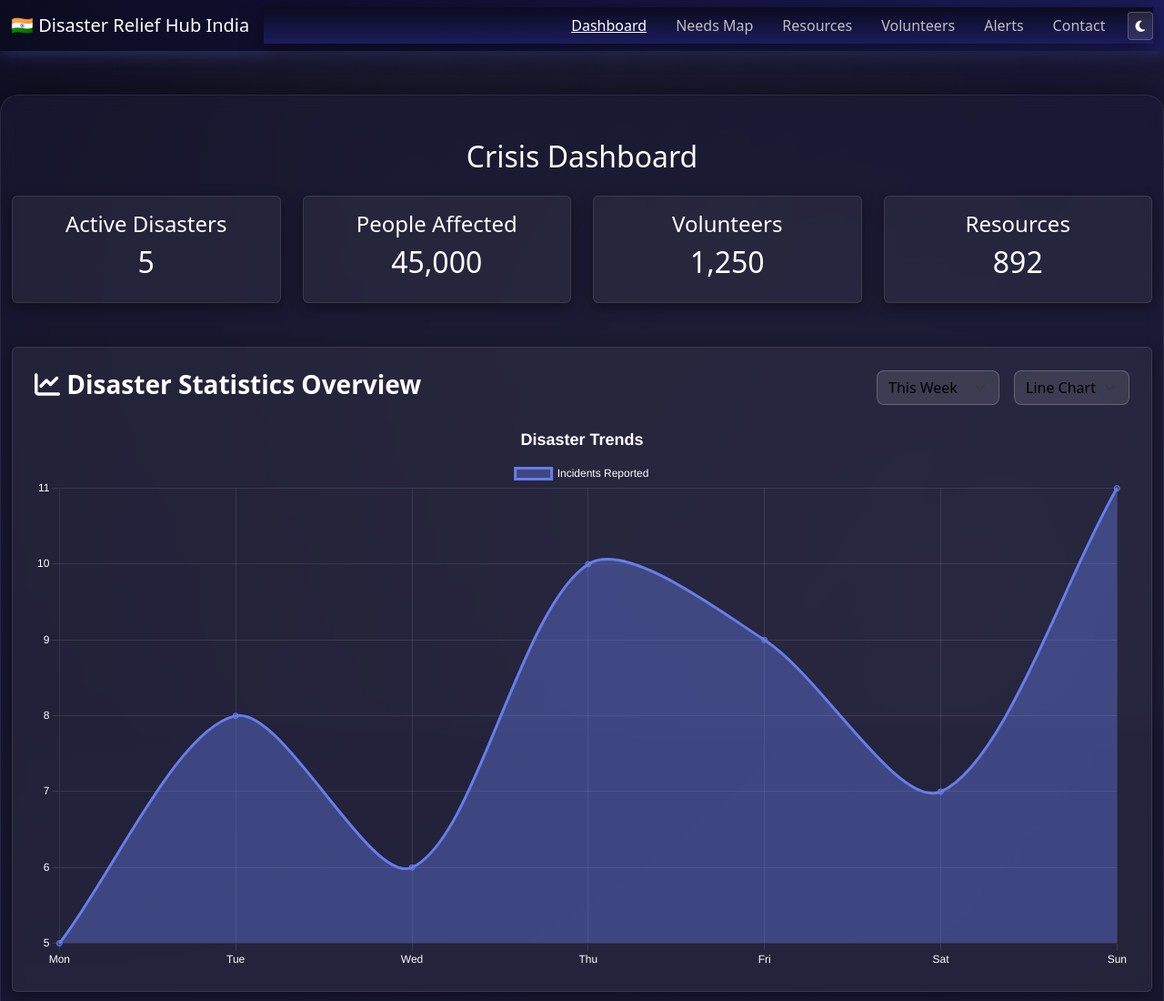
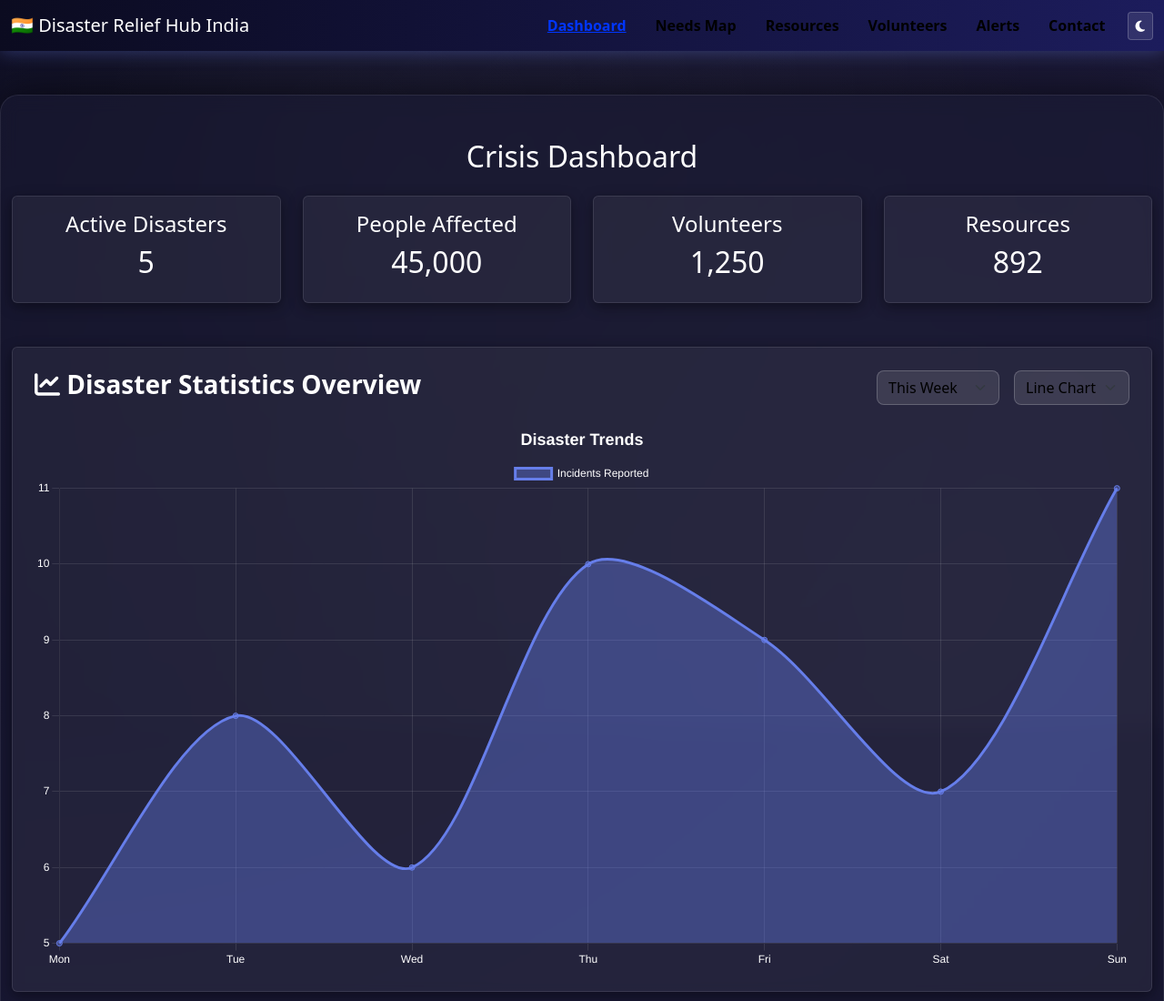
Before and after one commit to TrojanBhaiya009/Disaster-Relief-Hub-India, a website: page public/index.html in a window 1280 px wide. Shown: the top 1100 px of the page at 91% size. Drawn offline with nearby package versions, Linux system fonts and the light colour scheme.

Commit message:
Desktop Navbar fix

```diff
--- a/public/index.css
+++ b/public/index.css
@@ -484,3 +484,39 @@ body:not(.light) #modeToggle {
   border: 1px solid rgba(255,255,255,0.2);
   color: #ffffff;
 }
+/* ===== DESKTOP NAVBAR FIX (TEXT BLACK + LIGHT BLUE MODE) ===== */
+@media (min-width: 992px) {
+
+  /* Common navbar link styling */
+  .navbar-nav .nav-link {
+    color: #000000 !important;        /* black text always */
+    font-weight: 600;
+    font-size: 1rem;
+    transition: color 0.3s ease;
+  }
+
+  .navbar-nav .nav-link:hover,
+  .navbar-nav .nav-link.active {
+    color: #0036ff !important;        /* blue on hover/active */
+    text-decoration: underline;
+  }
+
+  /* Dark Mode Navbar (same theme as before) */
+  body:not(.light) .navbar {
+    background: linear-gradient(90deg, #0b0b20, #1c1c5c);
+    box-shadow: 0 0 20px rgba(102,126,234,0.4);
+  }
+
+  /* Light Mode Navbar (new bluish gradient) */
+  body.light .navbar {
+    background: linear-gradient(90deg, #dfe6ff 0%, #cfd9ff 100%);
+    box-shadow: 0 2px 10px rgba(0, 0, 0, 0.1);
+  }
+
+  /* Remove collapse background on desktop */
+  .navbar-collapse {
+    background: transparent !important;
+    box-shadow: none !important;
+    padding: 0 !important;
+  }
+}
```
